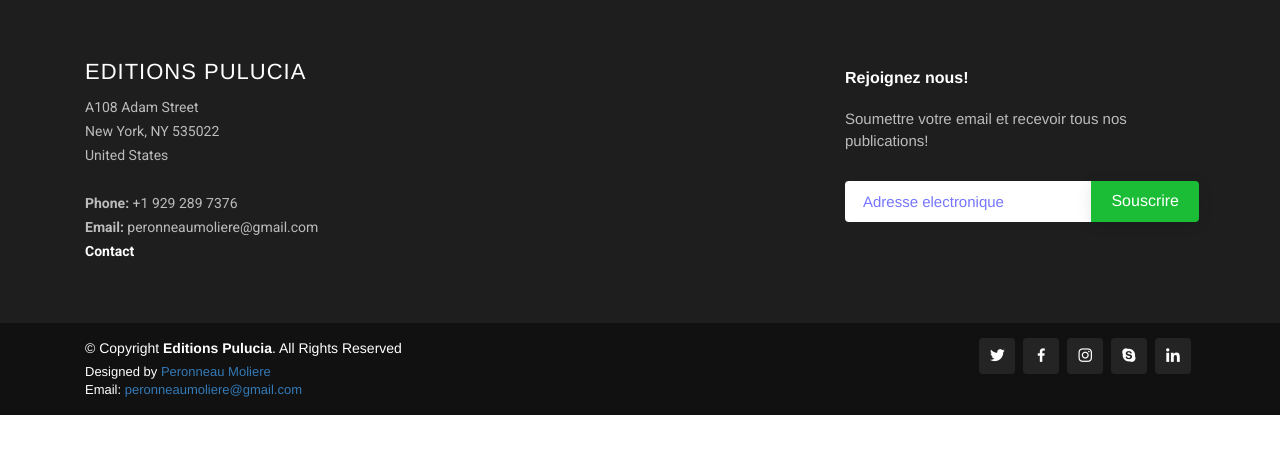
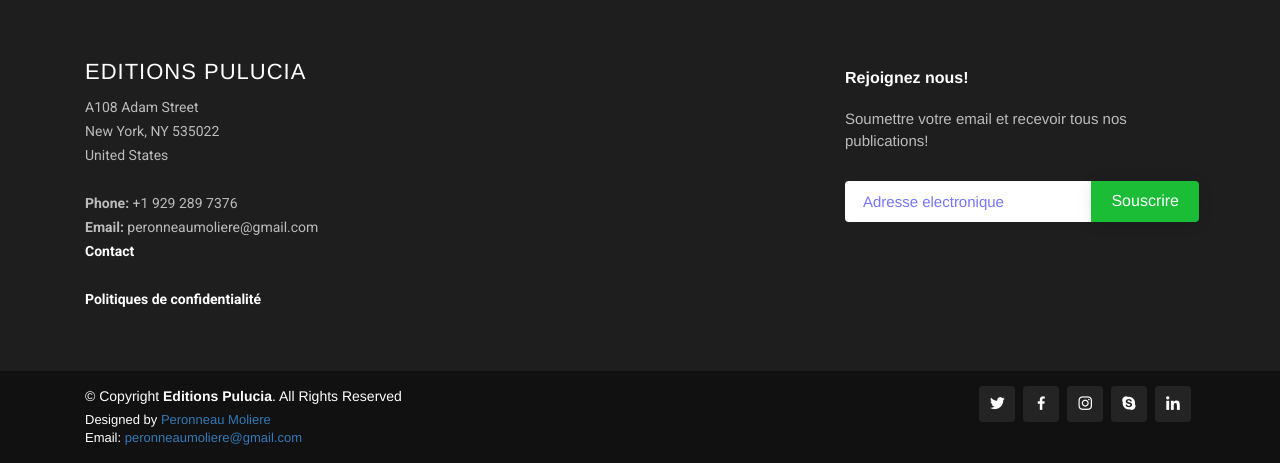
Before and after one commit to Mperonneau/Editionspulucia, a Django app: page /a-propos/ in a window 1280 px wide. Shown: the part 1890-2353 px from the top of the page. Before the commit the page ends 2305 px from the top, so only its background shows below. Run offline with Django 3.2, Linux system fonts and the light colour scheme; some libraries are stand-ins or nearby versions.

Commit message:
Update base.html

```diff
--- a/templates/base.html
+++ b/templates/base.html
@@ -280,7 +280,9 @@
               United States <br><br>
               <strong>Phone:</strong> +1 929 289 7376<br>
               <strong>Email:</strong> peronneaumoliere@gmail.com<br>
-              <strong><a class="text-white" href="#1">Contact</a></strong>
+              <strong><a class="text-white" href="#1">Contact</a></strong><br><br>
+              <strong><a class="text-white" href="{% url 'confidentialite' %}">Politiques de confidentialité</a></strong>
+
             </p>
           </div>
 
```
